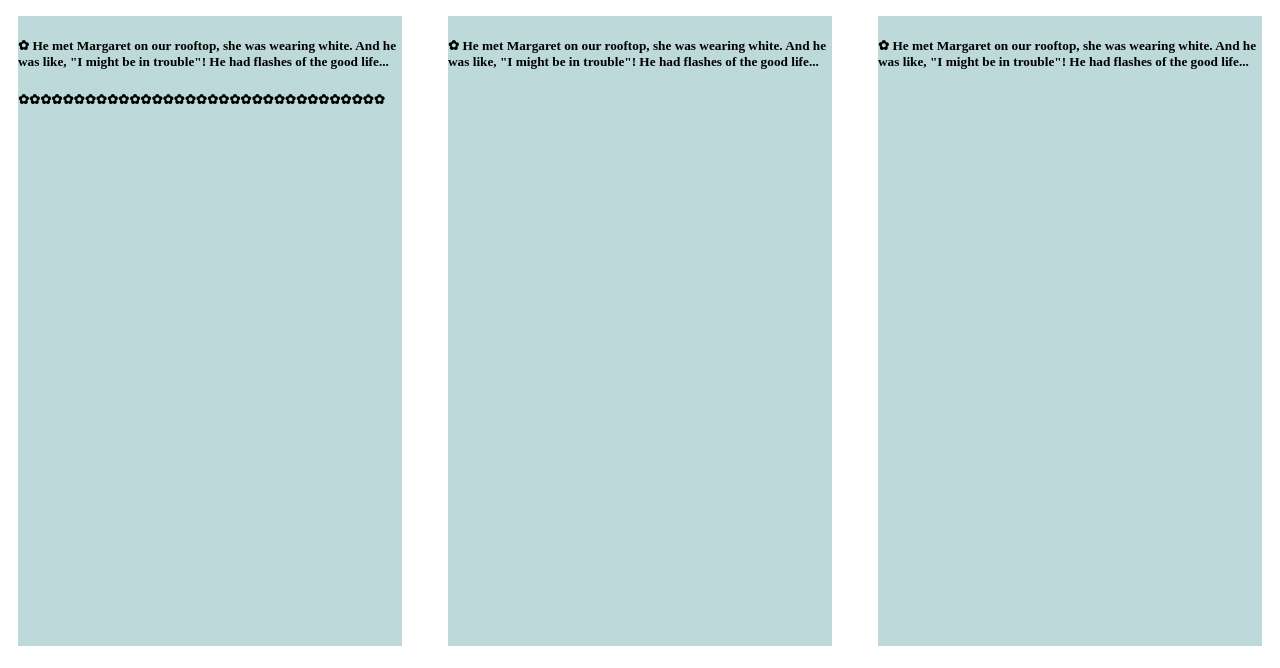
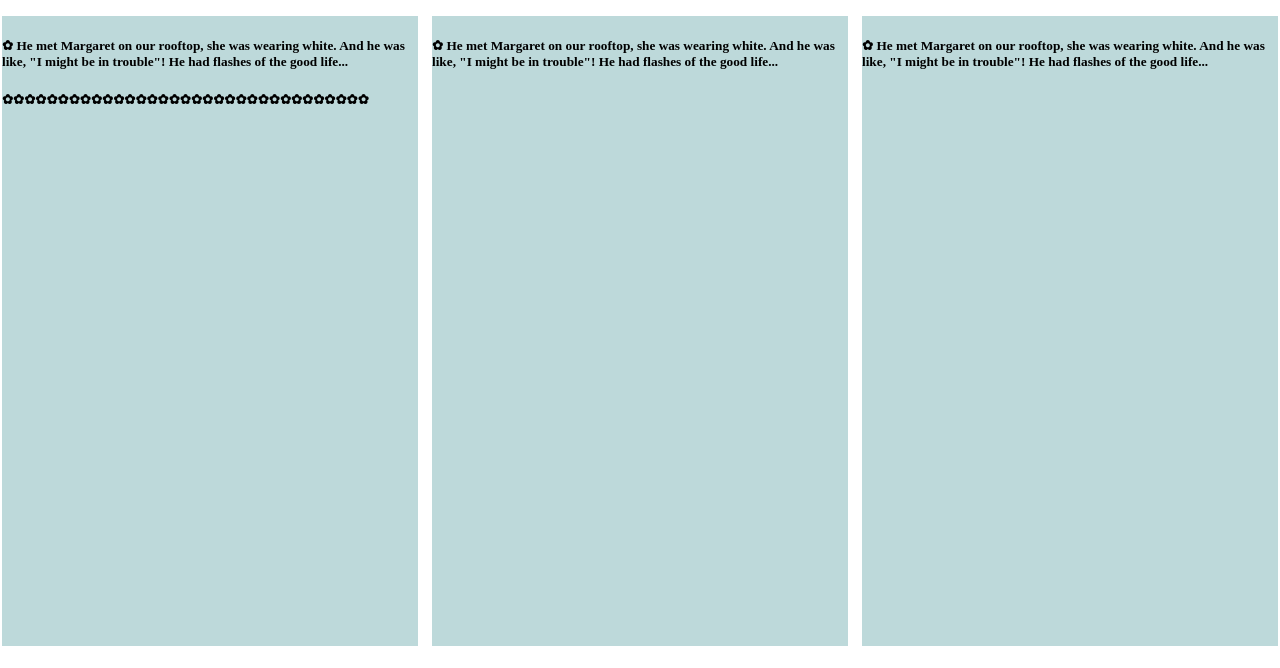
Before and after one commit to marylay01/Responsivo-colunas-, a plain HTML site: page index.html in a window 1280 px wide. Shown: the part 69-737 px from the top of the page. Drawn offline with Linux system fonts and the light colour scheme.

Commit message:
responsivo clunas

```diff
--- a/css/estilo.css
+++ b/css/estilo.css
@@ -20,7 +20,7 @@ header{ /*customizar o tamanho e a direção das colunas no header*/
 main{   /*customizar as colunas do meio no quesito espaçamento*/
     height: calc(100vh - 150px); /*a altura das colunas, espaçamento da tela menos 150px de?*/
     display: flex; /*espaço ao redor das colunas entre o footer e o header*/
-    gap: 10px; /*espaço entre as colunas*/
+    gap: 10px; /*espaço entre as colunas */
     padding: 10px 0; /*espaço entre a tela e coluna, distância entre o conteúdo de um elemento e as suas bordas*/
     flex-wrap: wrap;
     justify-content: center;
@@ -29,7 +29,7 @@ main{   /*customizar as colunas do meio no quesito espaçamento*/
 }
 main div{                            /*para cada coluna do meio individualmente */
     background-color: rgb(189, 217, 218);
-    width: 30% ;
+    width: 32.5% ;
     height: 100%;
 
 }
```
